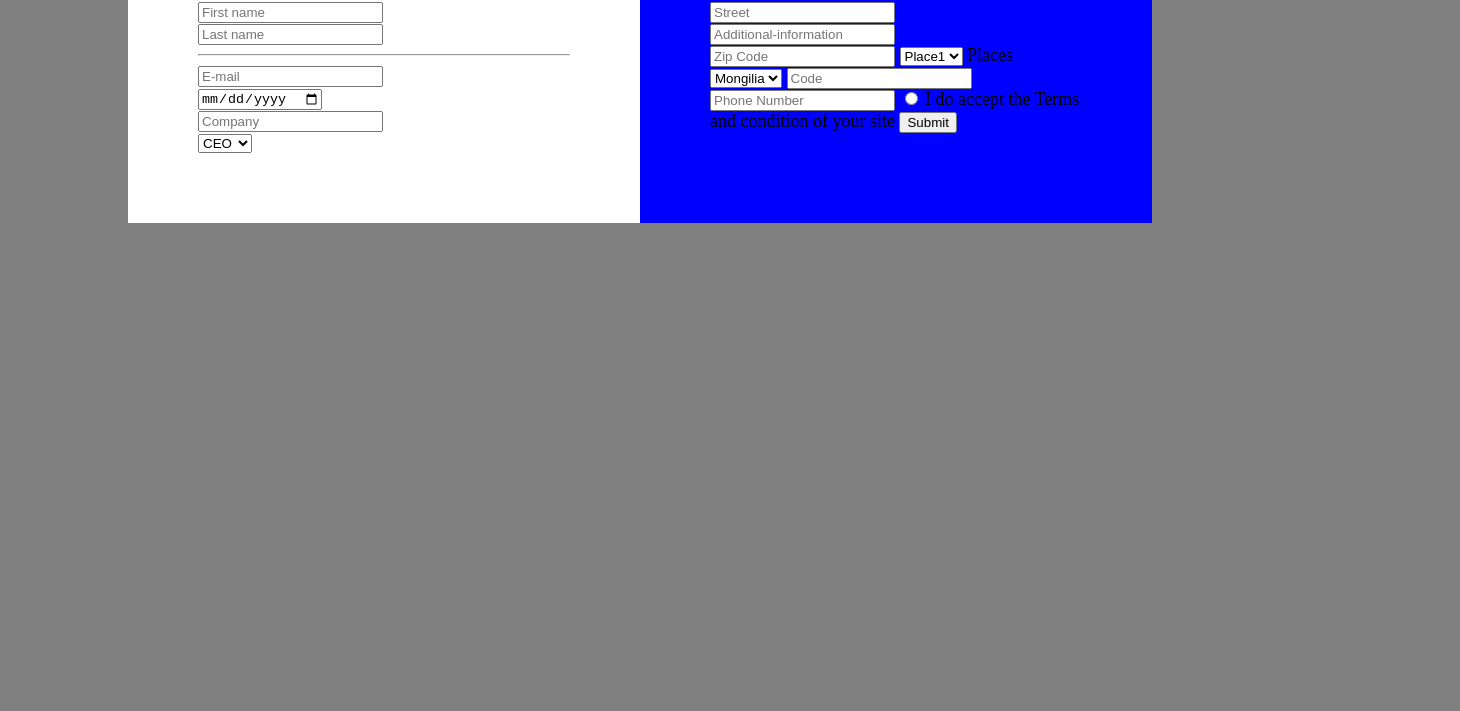
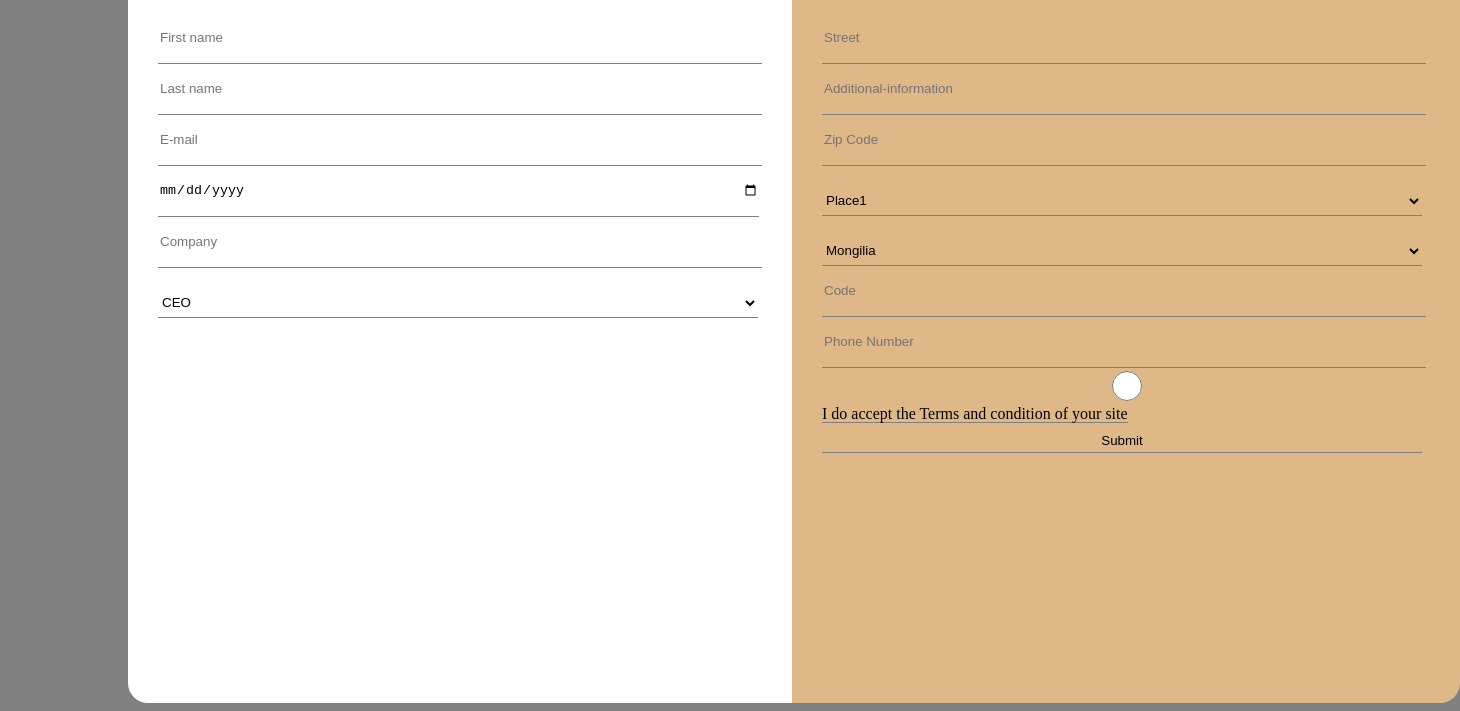
Before and after one commit to Battulga123/Form-Tulgaa, a plain HTML site: page index.html in a window 1280 px wide. Shown: the part 167-878 px from the top of the page, 1460 px wide, since content can reach past the window. Before the commit the page ends 800 px from the top, so only its background shows below. Drawn offline with Linux system fonts and the light colour scheme.

Commit message:
Tulgaa update

```diff
--- a/index.html
+++ b/index.html
@@ -15,11 +15,13 @@
     <form id="myform" action="result.html">
         <div class="form-left">
             <h1>Generel Information</h1>
-            <input type="text" name="first-name" placeholder="First name">
-            <input type="text" name="last-name" placeholder="Last name"> <hr>
-            <input type="email" name="e-mail" placeholder="E-mail"> <br>
-            <input type="date" name="date"> <br>
-            <input type="text" name="company" placeholder="Company"> <br>
+            <div class="input1">
+                <input type="text" name="first-name" placeholder="First name">
+                <input type="text" name="last-name" placeholder="Last name">
+                <input type="email" name="e-mail" placeholder="E-mail">
+                <input type="date" name="date">
+                <input type="text" name="company" placeholder="Company">
+            </div>
             <select>
                 <option>CEO</option>
                 <option>CTO</option>
@@ -29,25 +31,27 @@
 
         <div class="form-right">
             <h1>Contact Details</h1>
-            <input type="text" name="Street" placeholder="Street">
-            <input type="text" name="Additional-information" placeholder="Additional-information">
-            <input type="text" name="Zip-Code" placeholder="Zip Code">
+            <div>
+                <input type="text" name="Street" placeholder="Street">
+                <input type="text" name="Additional-information" placeholder="Additional-information">
+                <input type="text" name="Zip-Code" placeholder="Zip Code">
+            </div>
             <select class="Place">
                 <option>Place1</option>
                 <option>Place2</option>
                 <option>Place3</option>
             </select>
-            <label>Places</label>
             <select class="Country">
                 <option>Mongilia</option>
                 <option>Foreign</option>
             </select>
-            <input type="text" name="Code" placeholder="Code">
+
+          <div class="input2">  <input type="text" name="Code" placeholder="Code">
             <input type="number" name="Number" placeholder="Phone Number">
-
             <input type="radio" name="Acceptance">
-            <label for="">I do accept the Terms and condition of your site</label>
+            <label for="">I do accept the Terms and condition of your site</label> <br>
             <input type="submit" value="Submit">
+        </div>
         </div>
 
 
--- a/style.css
+++ b/style.css
@@ -1,34 +1,56 @@
 html {
     background-color: grey;
-    font-size: 18px;
 }
 
 form {
     display: flex;
     margin: 0 auto;
     max-width: 80vw;
+    margin-top: 70px;
+    height: 800px;
 
 }
 
 
 .form-left {
-    /* display: flex;
-    flex-wrap: wrap; */
     width: 50vw;
-    padding: 70px;
     background-color: white;
+    border-radius: 20px 0 0 20px;
+    padding: 30px;
 
 }
 
 
 .form-right {
     width: 50vw;
-    background-color: blue;
-    padding: 70px;
+    background-color: burlywood;
+    padding: 50px;
+    border-radius: 0 20px 20px 0;
+    padding: 30px;
 }
 
-
-/* input {
+select {
     height: 30px;
     width: 600px;
-} */
+    background-color: inherit;
+    border: 0;
+    border-bottom: 1px grey solid;
+    margin-top: 20px;
+}
+
+input {
+    height: 30px;
+    width: 600px;
+    border: 0;
+    border-bottom: 1px grey solid;
+    padding-bottom: 10px;
+    padding-top: 10px;
+    background-color: inherit
+}
+
+label {    height: 30px;
+    width: 600px;
+    border: 0;
+    border-bottom: 1px grey solid;
+    padding-top: 20px;
+    background-color: inherit}
```
